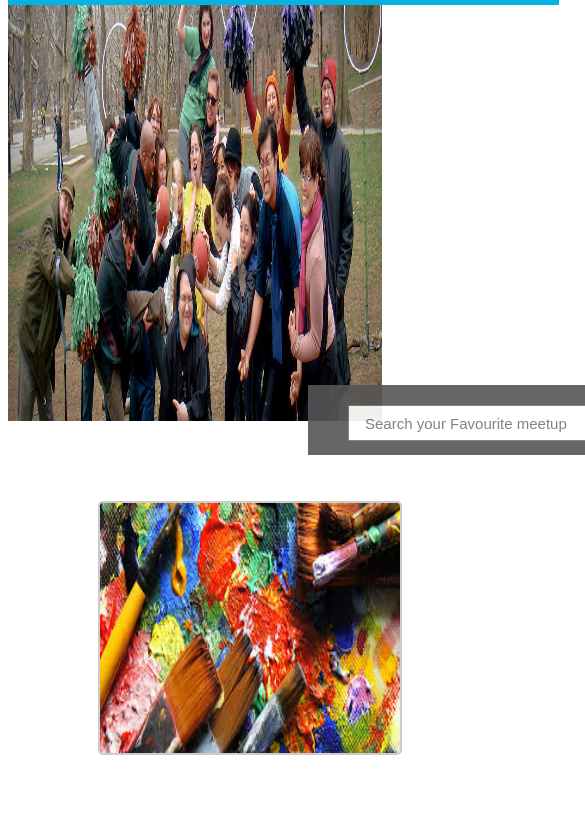
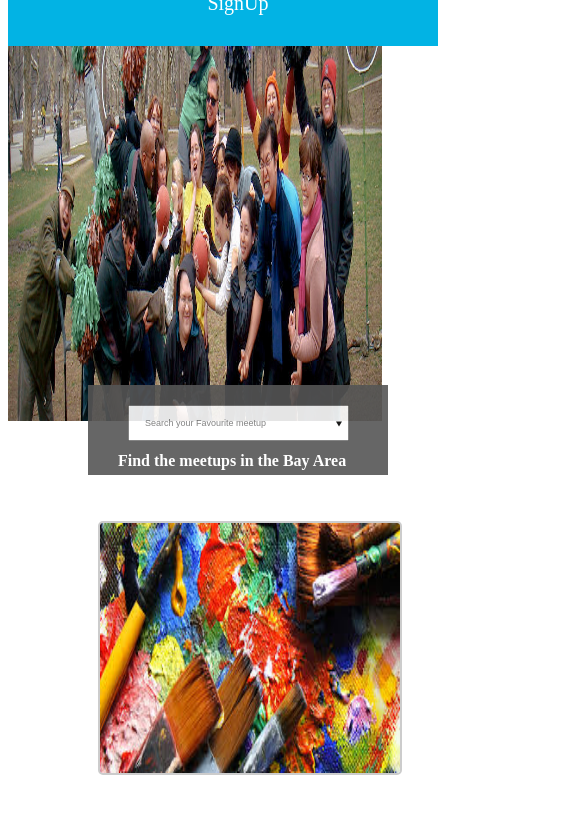
Before and after one commit to Hemalatah/Event-Planner-App, a plain HTML site: page index.html in a window 390 px wide. Shown: the part 147-981 px from the top of the page, 585 px wide, since content can reach past the window. Drawn offline with nearby package versions, Linux system fonts and the light colour scheme; a web font is replaced by a local one.

Commit message:
refactor: Add link to media queries
Also made changes related to mobile width of the screen

```diff
--- a/index.html
+++ b/index.html
@@ -5,6 +5,8 @@
 	<meta name="viewport" content="width=device-width, initial-scale=1">
 	<title>Meetup Event Planner</title>
 	<link rel="stylesheet" href="css/style2.css">
+	<link rel="stylesheet" media="screen and (max-width: 400px)" href="css/style1.css">
+	<link rel="stylesheet" media="screen and (max-width: 850px)" href="css/style1.css">
 	<link href="https://fonts.googleapis.com/icon?family=Material+Icons" rel="stylesheet">
 	<link rel="stylesheet" href="http://cdnjs.cloudflare.com/ajax/libs/font-awesome/4.4.0/css/font-awesome.min.css">
 	<link href='https://fonts.googleapis.com/css?family=Droid+Serif:400italic' rel='stylesheet' type='text/css'>
@@ -31,9 +33,9 @@
 		      <option value="Tech">
 		      <option value="Health">
 		    </datalist>
-			<input type="text" list="eventlist" name="eventlist" id="type" placeholder="Search your Favourite meetup" autofocus>
+			<input type="text" list="eventlist" name="eventlist" placeholder="Search your Favourite meetup" autofocus>
 			<span class="clearable">&#9747;</span>
-			Find the meetups in the Bay Area
+			<h4>Find the meetups in the Bay Area</h4>
 		</div>
 	</section>
 	<section class="meetups">
@@ -65,7 +67,6 @@
 	  };
 	  firebase.initializeApp(config);
 	</script>
-
 	<script type="text/javascript" src="js/data.js"></script>
 	<script type="text/javascript" src="js/app.js"></script>
 </body>
```
